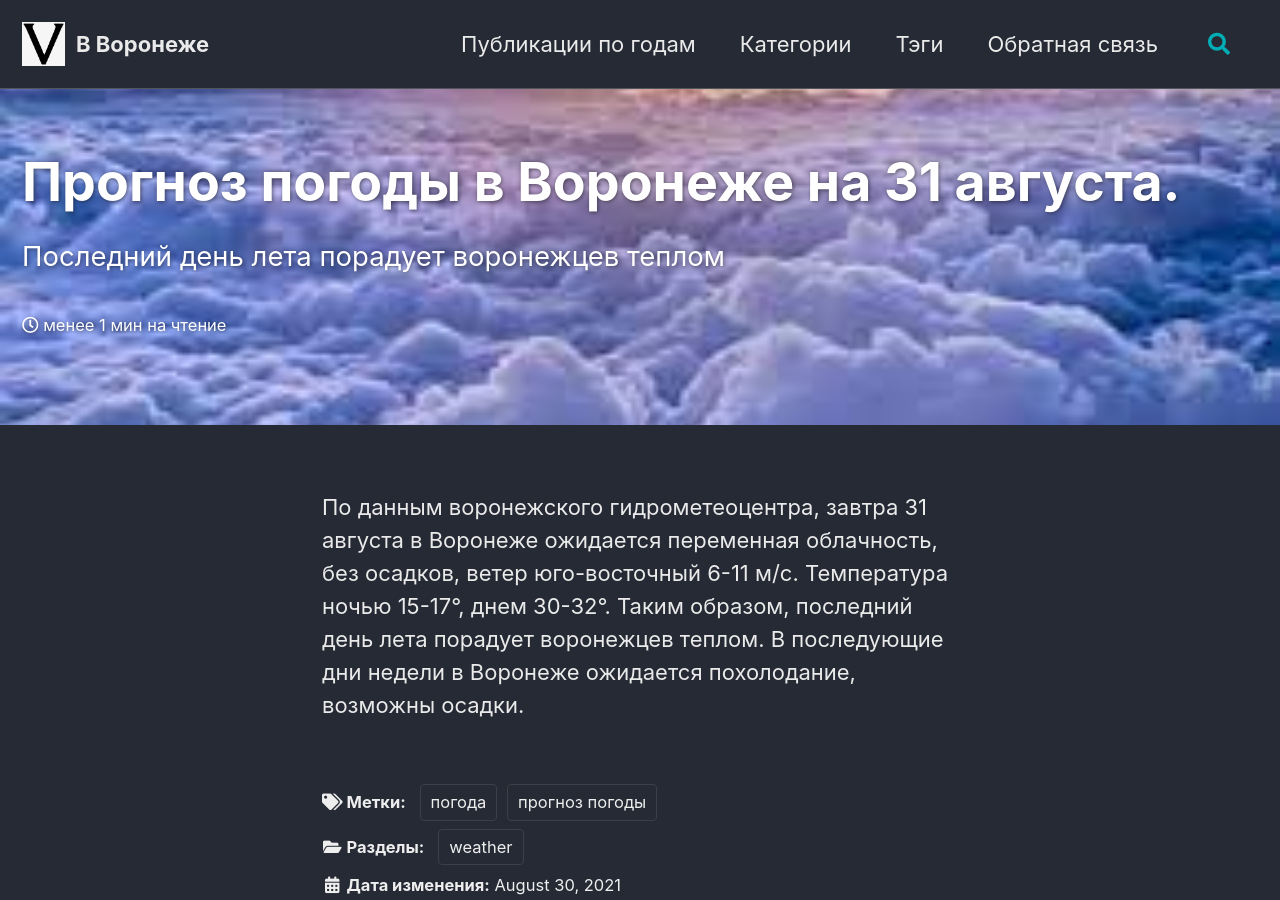
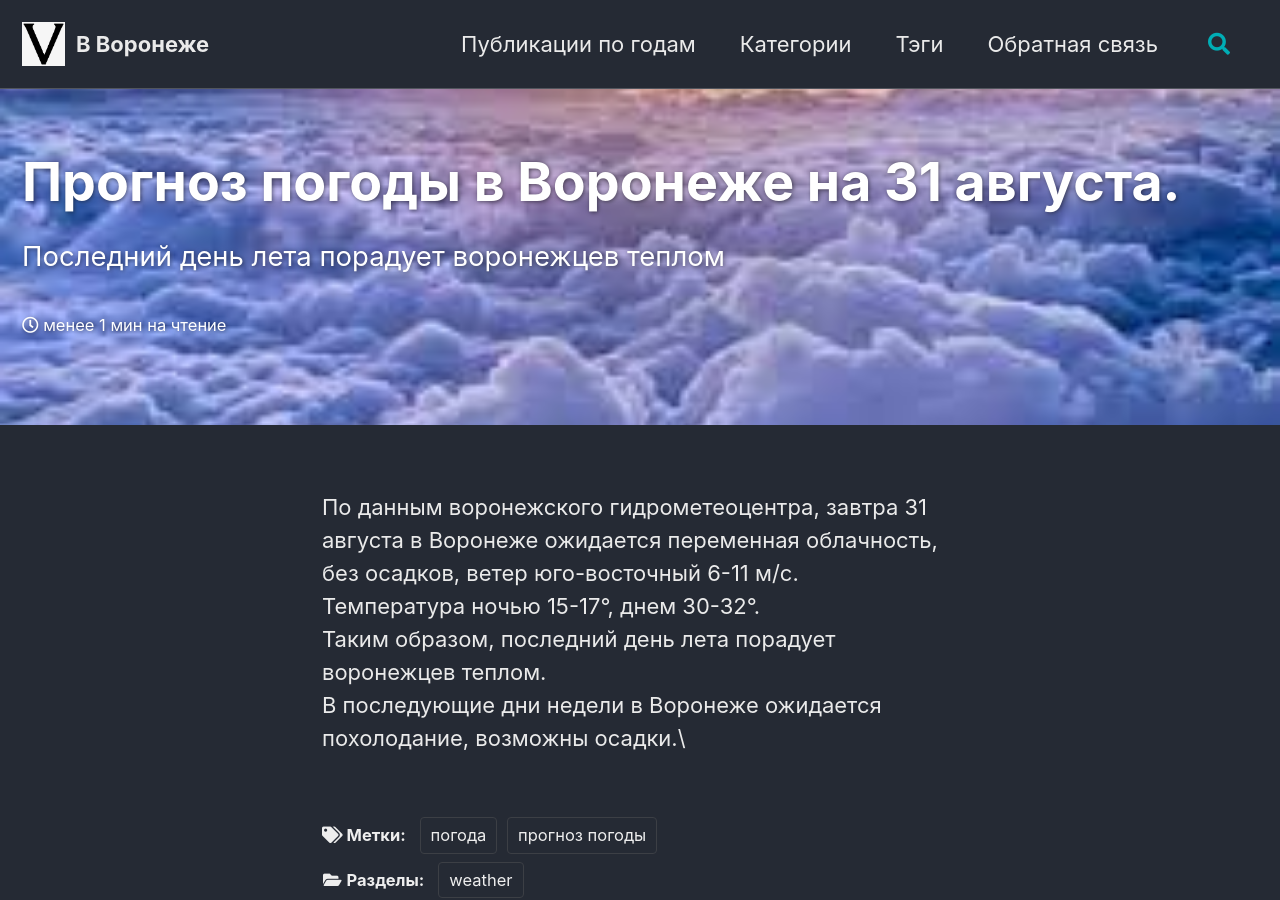
Before and after one commit to anonuser01234/anonuser01234.github.io, a Jekyll site: the page built from _posts/2021-08-30-weather-forecast.md, in a window 1280 px wide and 900 px high. Built offline with Jekyll 4.4.1, drawn with Linux system fonts in a browser that asks for light colours; cached includes are drawn as plain includes; comment, search, counter and statistics services are not loaded.

```diff
--- a/_posts/2021-08-30-weather-forecast.md
+++ b/_posts/2021-08-30-weather-forecast.md
@@ -13,7 +13,7 @@ tags:
 
 ---
 
-По данным воронежского гидрометеоцентра, завтра 31 августа в Воронеже ожидается переменная облачность, без осадков, ветер юго-восточный 6-11 м/с.
-Температура ночью 15-17°, днем 30-32°.
-Таким образом, последний день лета порадует воронежцев теплом.
-В последующие дни недели в Воронеже ожидается похолодание, возможны осадки.
+По данным воронежского гидрометеоцентра, завтра 31 августа в Воронеже ожидается переменная облачность, без осадков, ветер юго-восточный 6-11 м/с.\
+Температура ночью 15-17°, днем 30-32°.\
+Таким образом, последний день лета порадует воронежцев теплом.\
+В последующие дни недели в Воронеже ожидается похолодание, возможны осадки.\
```
